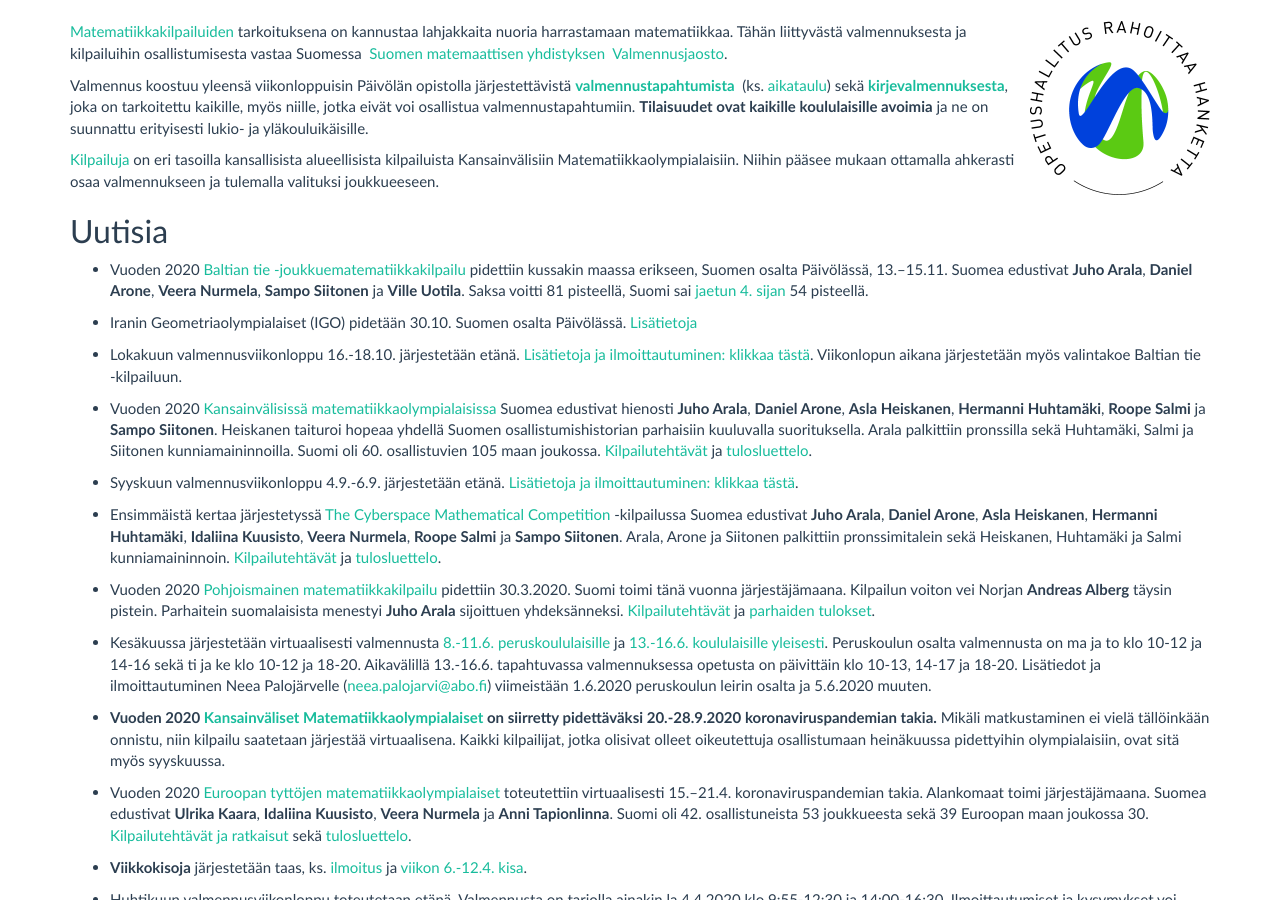
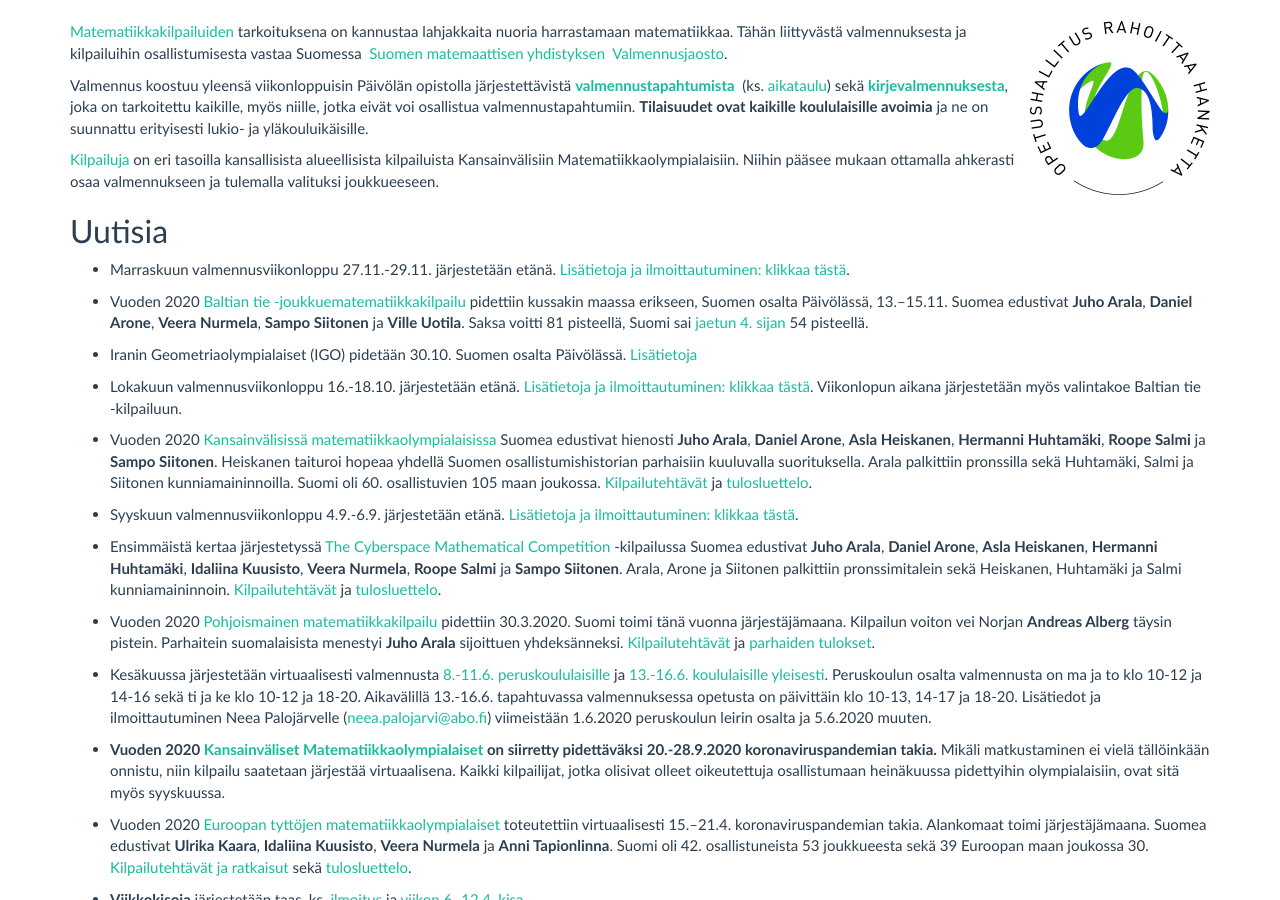
Before and after one commit to matematiikkakilpailut/matematiikkakilpailut.github.io, a Jekyll site: the page built from index.md, in a window 1280 px wide and 900 px high, scrolled down 321 px. Built offline with Jekyll 4.4.1, drawn with Linux system fonts in a browser that asks for light colours.

Commit message:
Added registration link to the latest training weekend on the news page.

```diff
--- a/index.md
+++ b/index.md
@@ -38,6 +38,8 @@ viikkoa etukäteen!**
 
 
 ## <a name="uutisia"></a>Uutisia
+
+* Marraskuun valmennusviikonloppu 27.11.-29.11. järjestetään etänä. [Lisätietoja ja ilmoittautuminen: klikkaa tästä](/aikataulu/2020W48/).
 
 * Vuoden 2020 [Baltian tie -joukkuematematiikkakilpailu](https://bw2020.olympiaadid.ut.ee) pidettiin kussakin maassa erikseen, Suomen osalta Päivölässä, 13.&ndash;15.11. Suomea edustivat **Juho Arala**, **Daniel Arone**, **Veera Nurmela**, **Sampo Siitonen** ja **Ville Uotila**. Saksa voitti 81 pisteellä, Suomi sai [jaetun 4. sijan](https://bw2020.olympiaadid.ut.ee/?page_id=43) 54 pisteellä.
 
```
